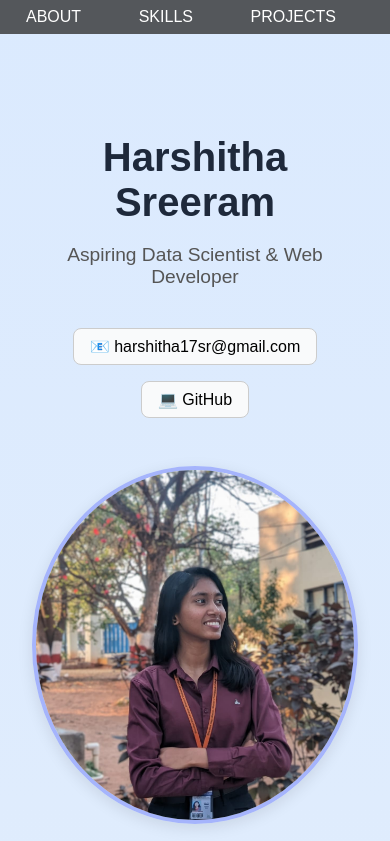
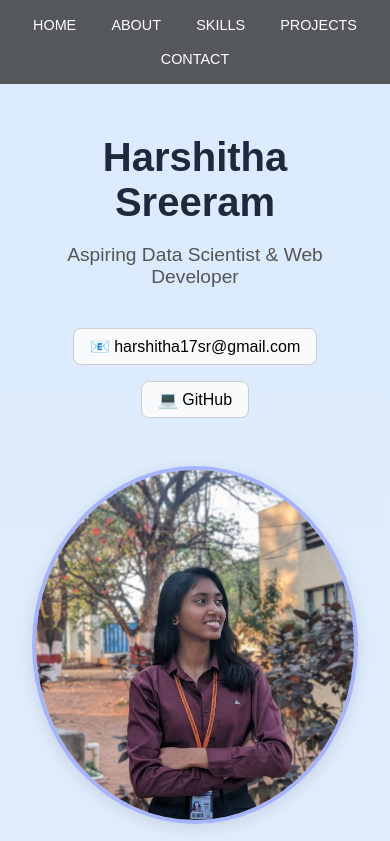
Before and after one commit to 1har7/My_Website, a plain HTML site: page index.html in a window 390 px wide. Shown: the top 841 px of the page. Drawn offline with Linux system fonts and the light colour scheme.

Commit message:
Add files via upload

```diff
--- a/index.html
+++ b/index.html
@@ -47,18 +47,24 @@ nav ul li a:hover {
   background-color: #a5b4fc;
 }
 
-/* Navbar Adjustments for small screens */
- @media screen and (max-width: 768px) {
+@media screen and (max-width: 768px) {
   nav {
-    padding: 0.5rem 0; /* Reduced padding */
+    padding: 0.5rem 0;
+  }
+
+  nav ul {
+    flex-wrap: wrap; /* Important: allow items to wrap to next line */
+  }
+
+  nav ul li {
+    margin: 0.5rem 0.5rem; /* smaller margins for mobile */
   }
 
   nav ul li a {
-    font-size: 1rem; /* Smaller font size */
-    padding: 0.3rem 0.8rem; /* Reduced padding for links */
+    font-size: 0.9rem; /* smaller font size */
+    padding: 0.3rem 0.6rem; /* tighter padding */
   }
 }
-
 /* Hero Image Adjustments for small screens */
 @media screen and (max-width: 768px) {
   .hero img {
```
